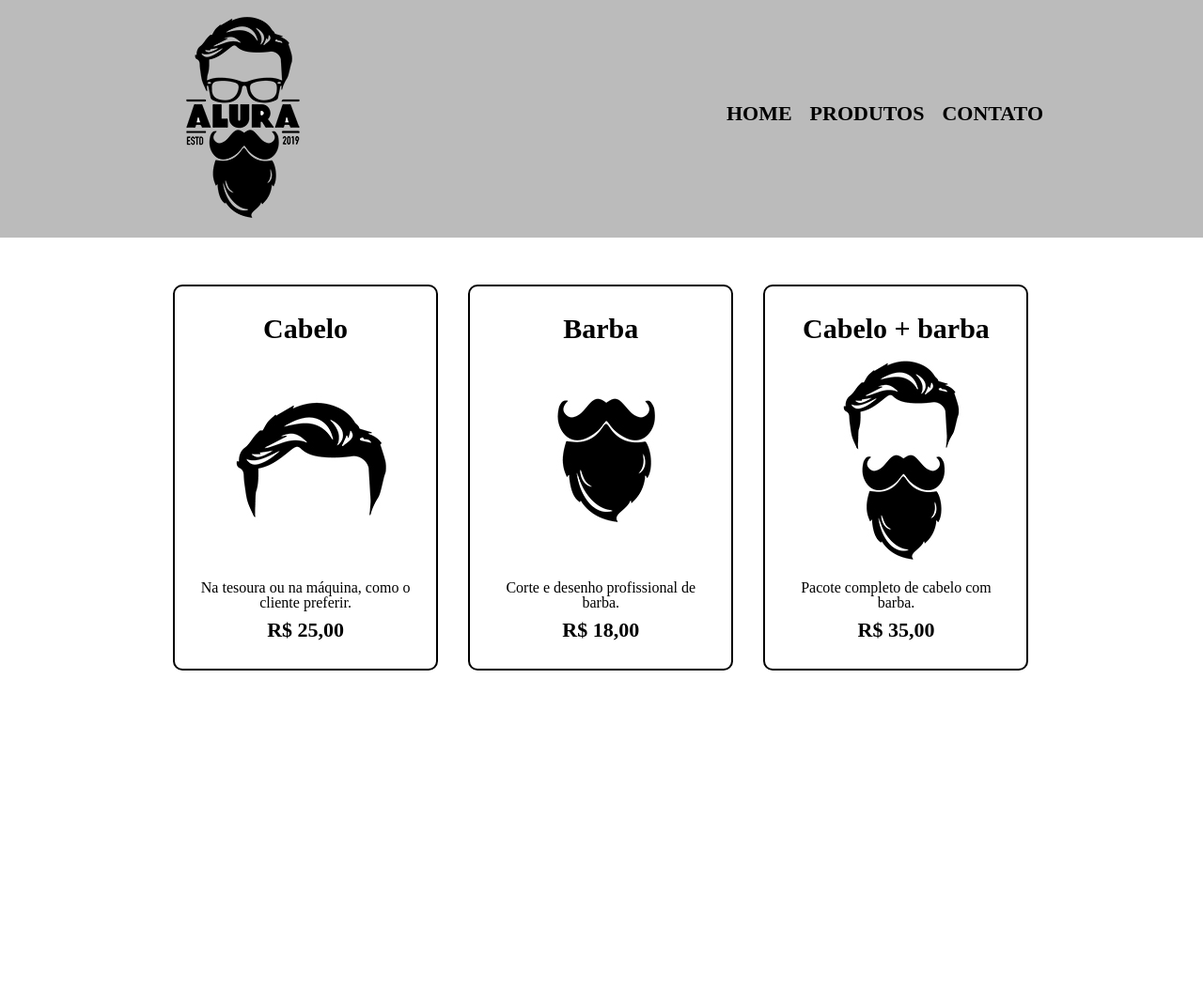
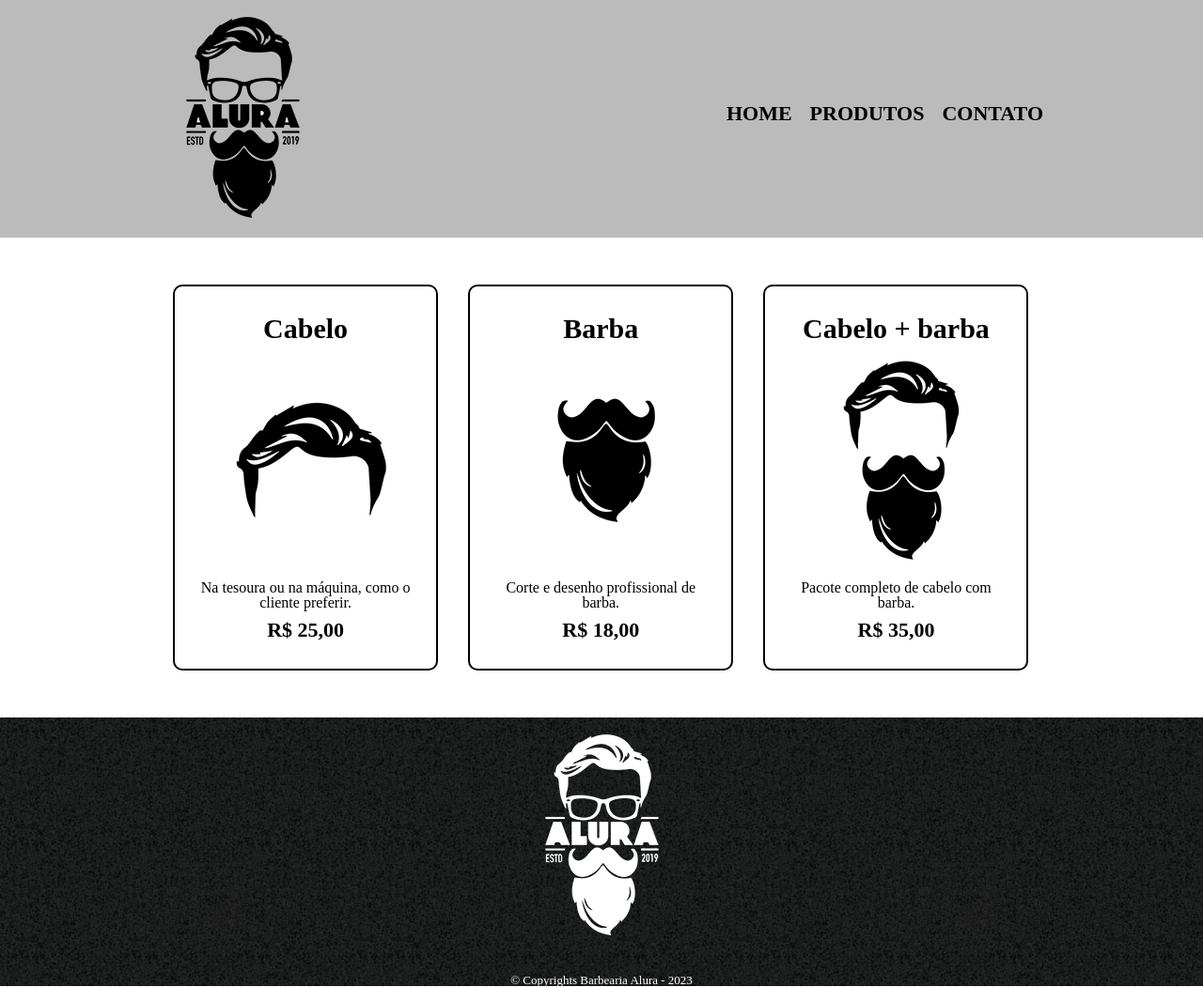
Before and after one commit to NicolasFelipe162/Barbearia-Nicolas, a plain HTML site: page produtos.html in a window 1280 px wide. Shown: the whole page at 94% size. Before the commit the page ends 800 px from the top, so only its background shows below. Drawn offline with Linux system fonts and the light colour scheme.

Commit message:
03/05/2024

```diff
--- a/produtos.css
+++ b/produtos.css
@@ -25,7 +25,11 @@ nav a {
   font-weight: bold;
   text-decoration: none;
   font-size: 22px;
+}
 
+nav a:hover{
+  color: #a8812e;
+  text-decoration: underline;
 }
 
 .produtos {
@@ -46,6 +50,14 @@ nav a {
   border-radius: 10px;
 }
 
+.produtos li:hover{
+  border-color: red;
+}
+
+.produtos li:active{
+  border-color: green;
+}
+
 .produtos h2 {
   font-size: 30px;
   font-weight: bold;
@@ -60,3 +72,15 @@ nav a {
   font-weight: bold;
   margin: 10px 0 0 0;
 }
+
+footer{
+  text-align: center;
+  background: url(bg.jpg);
+  padding: 40px;
+}
+
+.copyright{
+  color: white;
+  font-size: 13px;
+  margin-top: 20px;
+}
--- a/produtos.html
+++ b/produtos.html
@@ -46,5 +46,9 @@
     </ul>
   </main>
 
+  <footer>
+    <img src="logo-branco.png">
+    <p class="copyright">&#169; Copyrights Barbearia Alura - 2023</p>
+  </footer>
 </body>
 </html>
```
